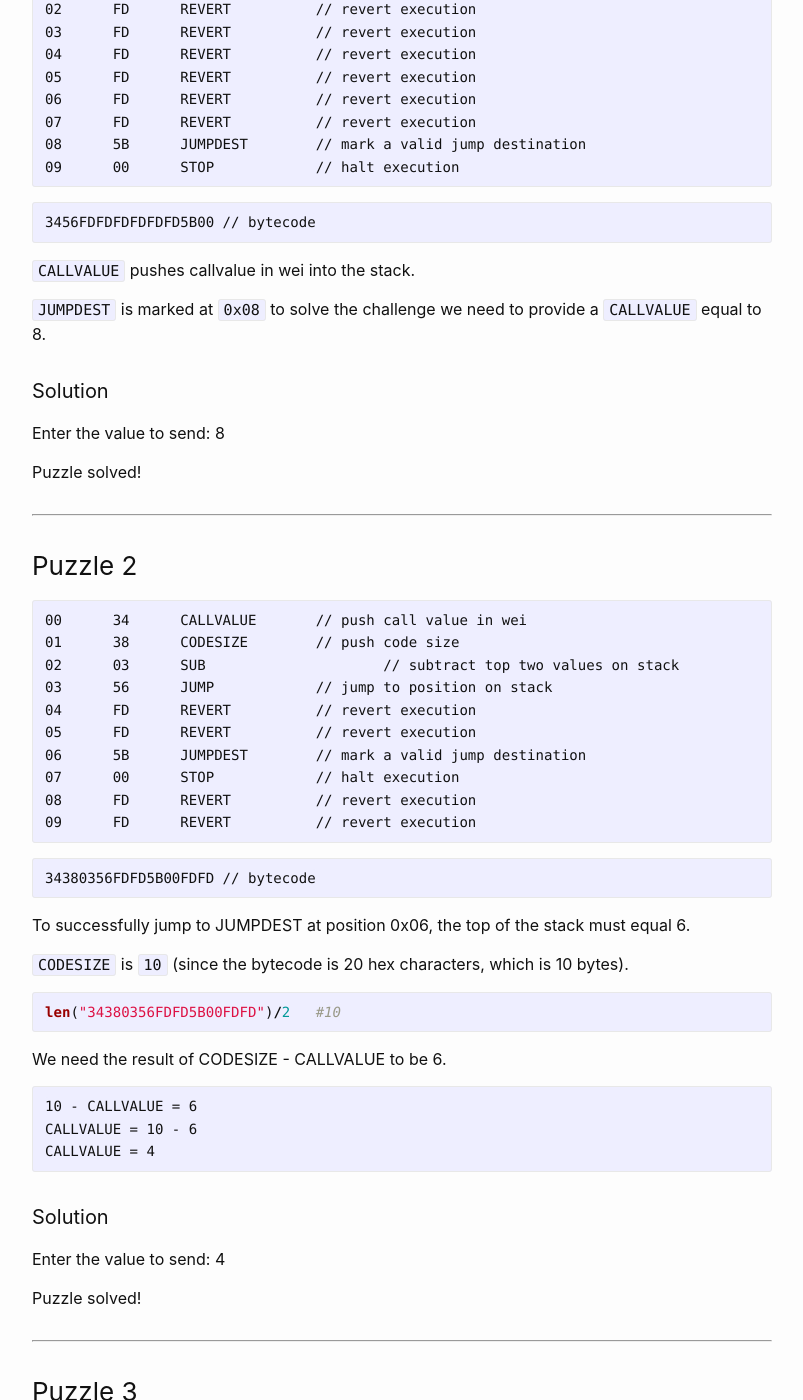
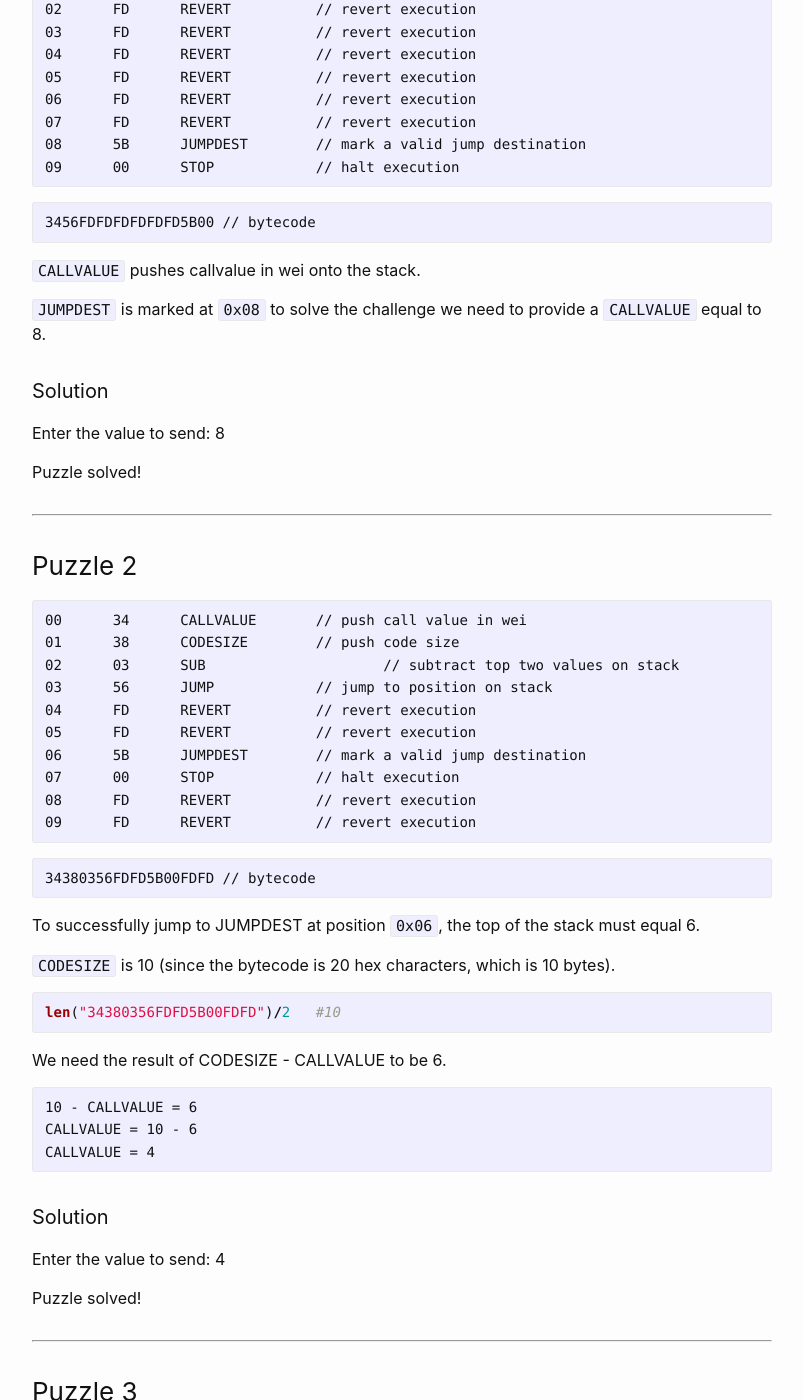
Before and after one commit to Inv1nc/inv1nc.github.io, a Jekyll site: the page built from _posts/2024-07-23-evm-puzzles.md, in a window 1280 px wide and 1400 px high, scrolled down 937 px. Shown: the whole window, without its empty margins (238-1041 px from the left). Built offline with Jekyll 4.4.1, drawn with Linux system fonts in a browser that asks for light colours; some of the changed text lies outside the part shown.

Commit message:
evm puzzles

````diff
--- a/_posts/2024-07-23-evm-puzzles.md
+++ b/_posts/2024-07-23-evm-puzzles.md
@@ -52,7 +52,7 @@ npx hardhat play
 3456FDFDFDFDFDFD5B00 // bytecode
 ```
 
-`CALLVALUE` pushes callvalue in wei into the stack.
+`CALLVALUE` pushes callvalue in wei onto the stack.
 
 `JUMPDEST` is marked at `0x08` to solve the challenge we need to provide a `CALLVALUE` equal to 8.
 
@@ -83,9 +83,9 @@ Puzzle solved!
 34380356FDFD5B00FDFD // bytecode
 ```
 
-To successfully jump to JUMPDEST at position 0x06, the top of the stack must equal 6.
+To successfully jump to JUMPDEST at position `0x06`, the top of the stack must equal 6.
 
-`CODESIZE` is `10` (since the bytecode is 20 hex characters, which is 10 bytes).
+`CODESIZE` is 10 (since the bytecode is 20 hex characters, which is 10 bytes).
 
 ```python
 len("34380356FDFD5B00FDFD")/2	#10
@@ -162,10 +162,10 @@ Puzzle solved!
 To solve the challenge, the result of CODESIZE XOR CALLVALUE must be `0x0A`.
 
 ```
-	  1100 (12)
-XOR   1010 (0x0A)
+	1100 (12)
+XOR	1010 (0x0A)
 ----------------
-      0110 (6)
+	0110 (6)
 ```
 
 
@@ -384,9 +384,9 @@ From `0A` to `10`, we understand the multiplication of CALLDATA and CALLDATASIZE
 
 To solve the challenge,
 
-If we take CALLDATASIZE of size 4 bytes the CALLDATA must be 2.
+If we take CALLDATASIZE of size 4 bytes the CALLVALUE must be 2.
 
-If we take CALLDATASIZE of size 8 bytes the CALLATA must to 1.
+If we take CALLDATASIZE of size 8 bytes the CALLVALUE must to 1.
 
 #### Solution
 
````
Also changed, not shown: other parts of _posts/2024-07-23-evm-puzzles.md (+2 -2 lines).
